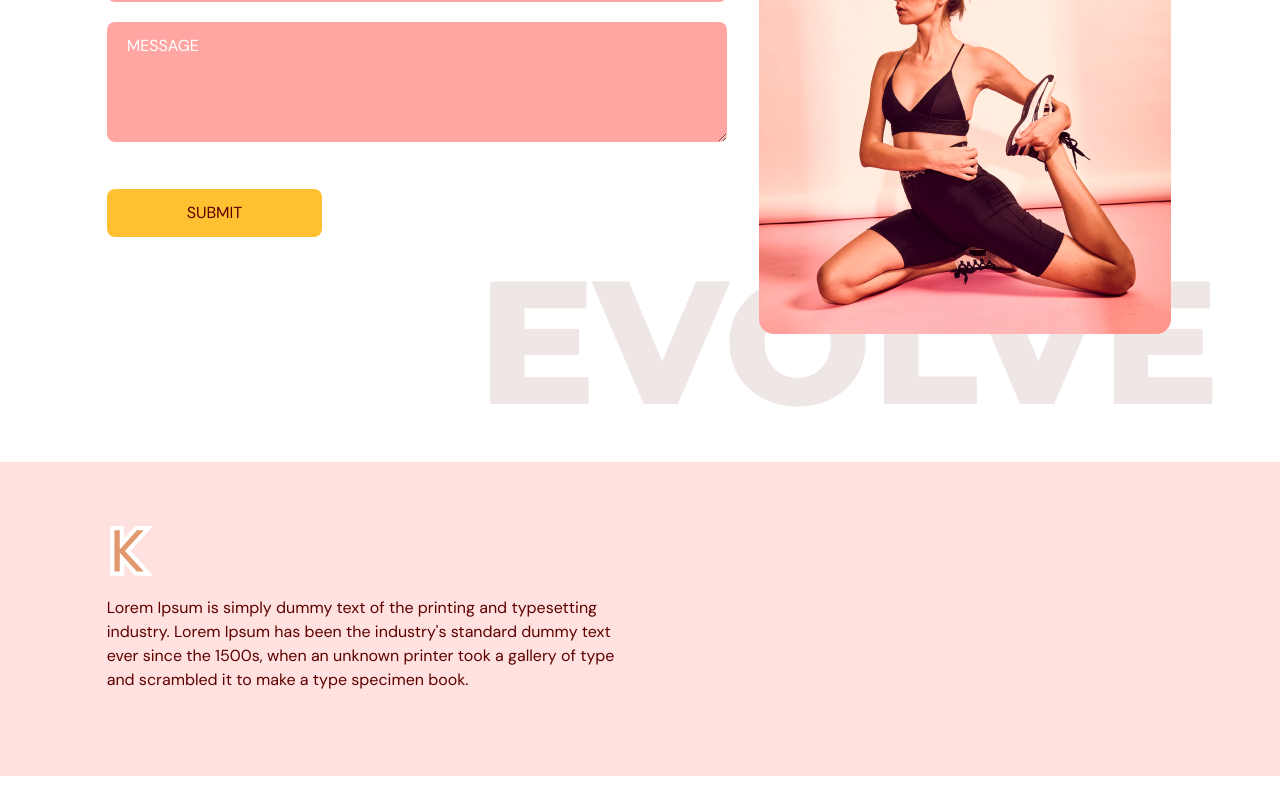
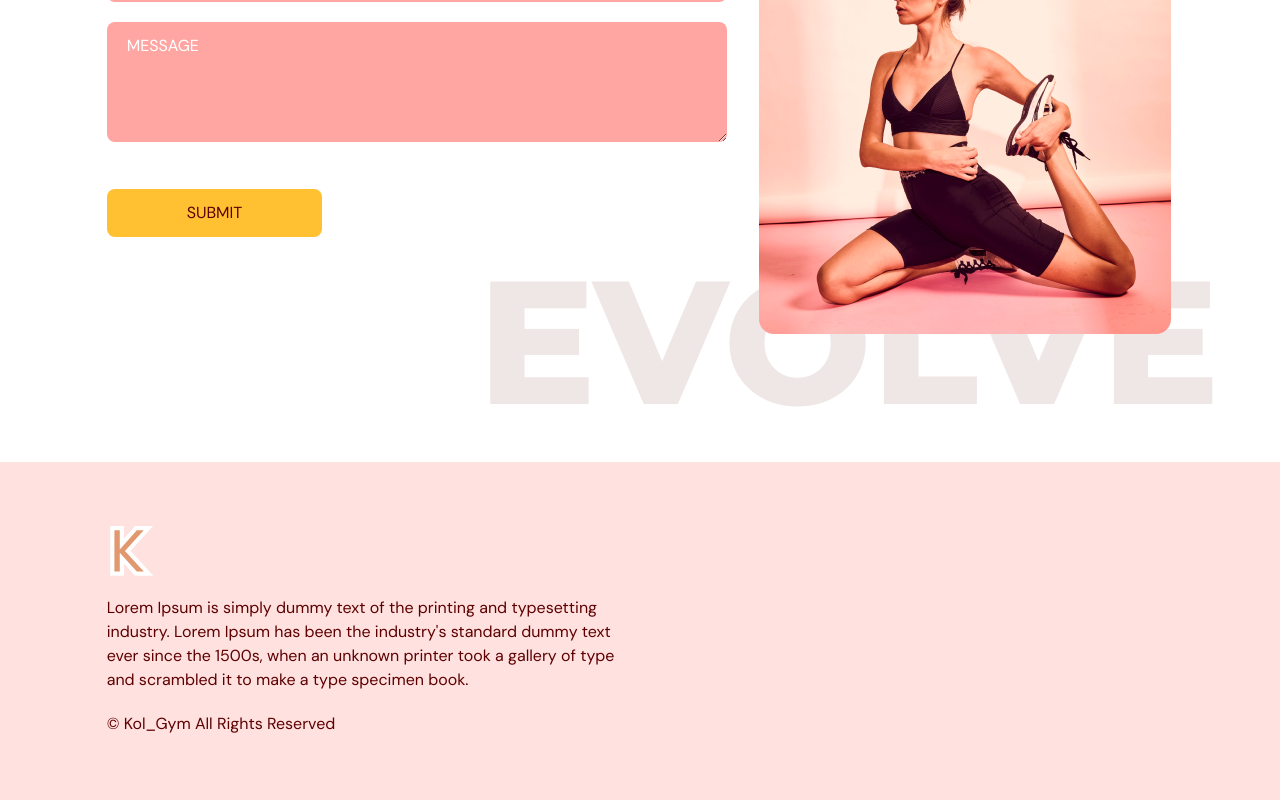
Before and after one commit to kolamat/gym-module, a React (Vite) app: page / in a window 1280 px wide. Shown: the part 3368-4168 px from the top of the page. Before the commit the page ends 4144 px from the top, so only its background shows below. Built offline with nearby package versions, Linux system fonts and the light colour scheme.

Commit message:
On branch main Your branch is ahead of 'origin/main' by 4 commits.   (use "git push" to publish your local commits)
Changes to be committed:
	modified:   src/scenes/footer/Footer.tsx

```diff
--- a/src/scenes/footer/Footer.tsx
+++ b/src/scenes/footer/Footer.tsx
@@ -26,6 +26,7 @@ const Footer = () => {
             ever since the 1500s, when an unknown printer took a gallery of type
             and scrambled it to make a type specimen book.
           </p>
+          <p>&#169; Kol_Gym All Rights Reserved</p>
         </div>
         <div></div>
         <div></div>
```
